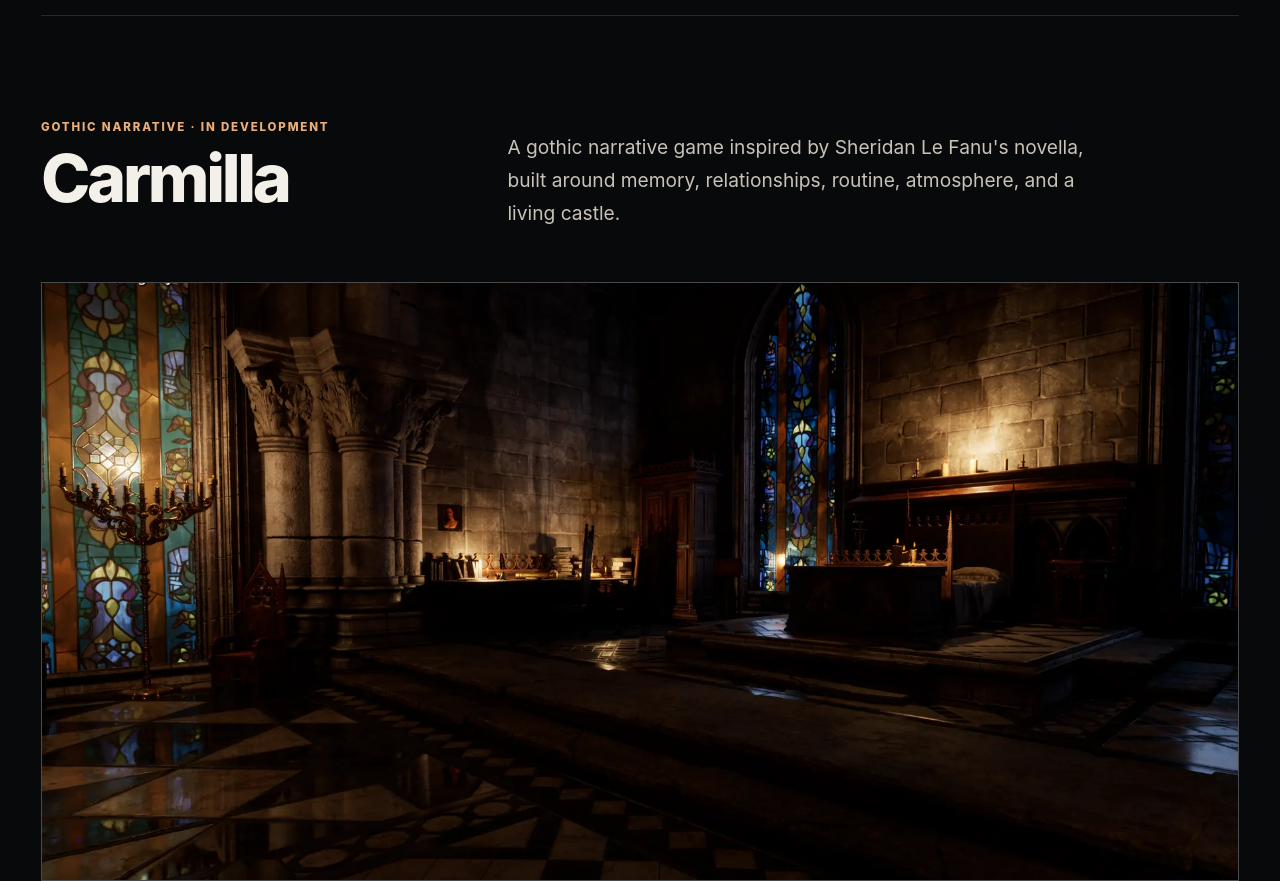
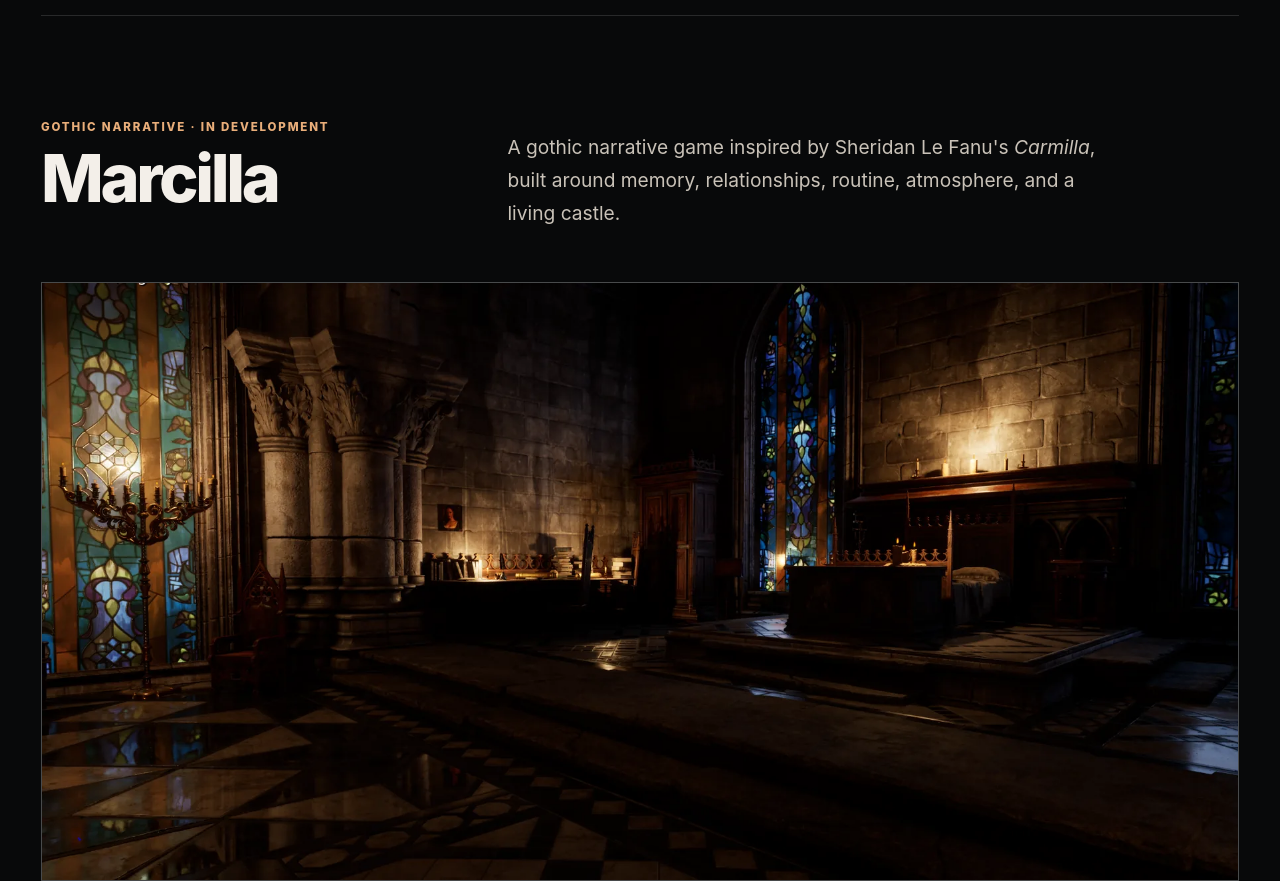
Before and after one commit to Jgnels/RefinedBadger-Website, a website: page public/index.html in a window 1280 px wide. Shown: the part 1360-2241 px from the top of the page. Drawn offline with Linux system fonts and the light colour scheme.

Commit message:
feat: rename featured gothic game to Marcilla and final polish (#4)

```diff
--- a/public/index.html
+++ b/public/index.html
@@ -81,11 +81,11 @@
       <article class="game-card">
         <div class="game-copy">
           <p class="eyebrow">Gothic narrative · In development</p>
-          <h2>Carmilla</h2>
-          <p>A gothic narrative game inspired by Sheridan Le Fanu's novella, built around memory, relationships, routine, atmosphere, and a living castle.</p>
+          <h2>Marcilla</h2>
+          <p>A gothic narrative game inspired by Sheridan Le Fanu's <cite>Carmilla</cite>, built around memory, relationships, routine, atmosphere, and a living castle.</p>
         </div>
         <figure class="game-visual">
-          <img src="/assets/games/carmilla/chapel-full.webp" width="1800" height="898" loading="lazy" alt="A candlelit gothic chapel with stained glass in Carmilla.">
+          <img src="/assets/games/marcilla/chapel-full.webp" width="1800" height="898" loading="lazy" alt="A candlelit gothic chapel with stained glass in Marcilla.">
         </figure>
       </article>
 
```
Also changed, not shown: public/assets/games/marcilla/candlelit-night.webp (renamed from public/assets/games/carmilla/candlelit-night.webp), public/assets/games/marcilla/chapel-full.webp (renamed from public/assets/games/carmilla/chapel-full.webp), public/assets/games/marcilla/chapel.webp (renamed from public/assets/games/carmilla/chapel.webp), public/assets/games/marcilla/karnstein-arrival.webp (renamed from public/assets/games/carmilla/karnstein-arrival.webp), public/assets/games/marcilla/masquerade-room.webp (renamed from public/assets/games/carmilla/masquerade-room.webp), public/assets/refinedbadger-social.jpg.
